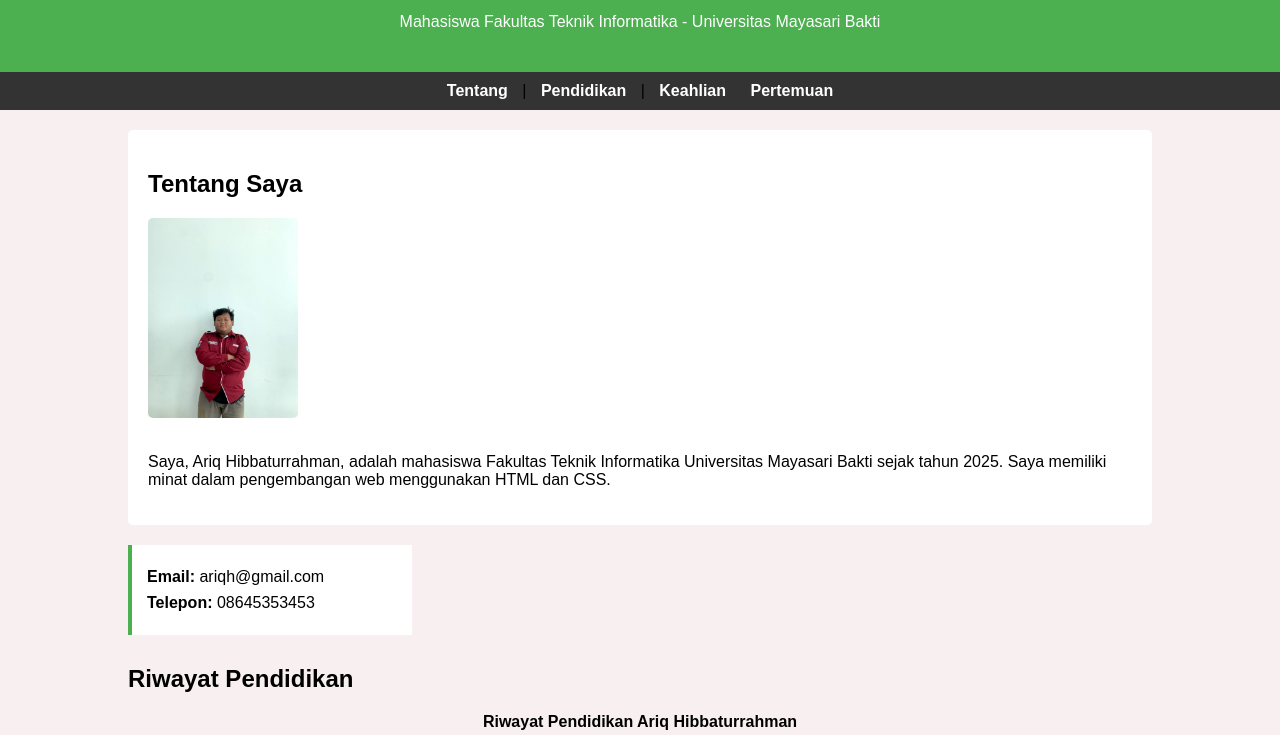
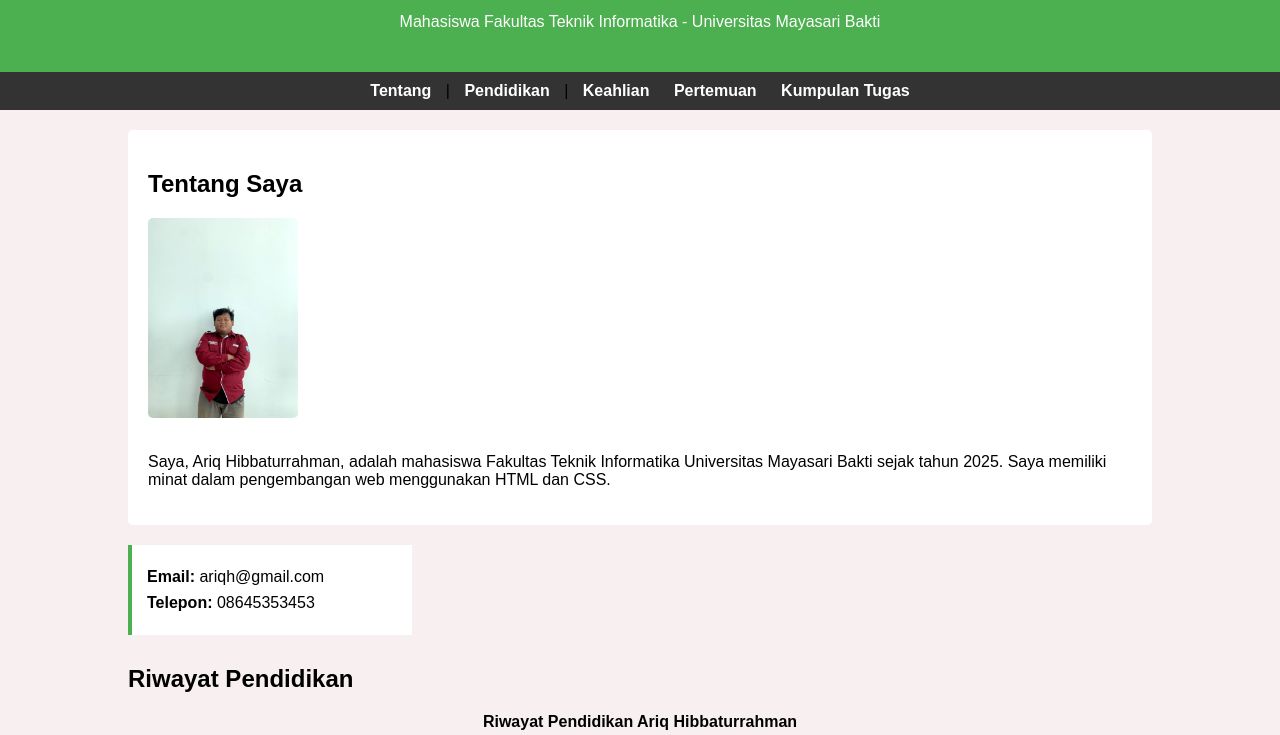
Before and after one commit to Ariqhibbaturahman/PP-Ariq, a plain HTML site: page index.html in a window 1280 px wide. Shown: the part 65-800 px from the top of the page. Drawn offline with Linux system fonts and the light colour scheme.

Commit message:
Update index.html
Signed-off-by: Ariqhibbaturahman <ahibbaturr@gmail.com>

```diff
--- a/index.html
+++ b/index.html
@@ -20,6 +20,7 @@
         <a href="#pendidikan">Pendidikan</a> |
         <a href="#keahlian">Keahlian</a>
         <a href="#tugas-pertemuan">Pertemuan</a>
+        <a href="lat_css.html">Kumpulan Tugas</a>
     </nav>
 
     <!-- MAIN -->
```
